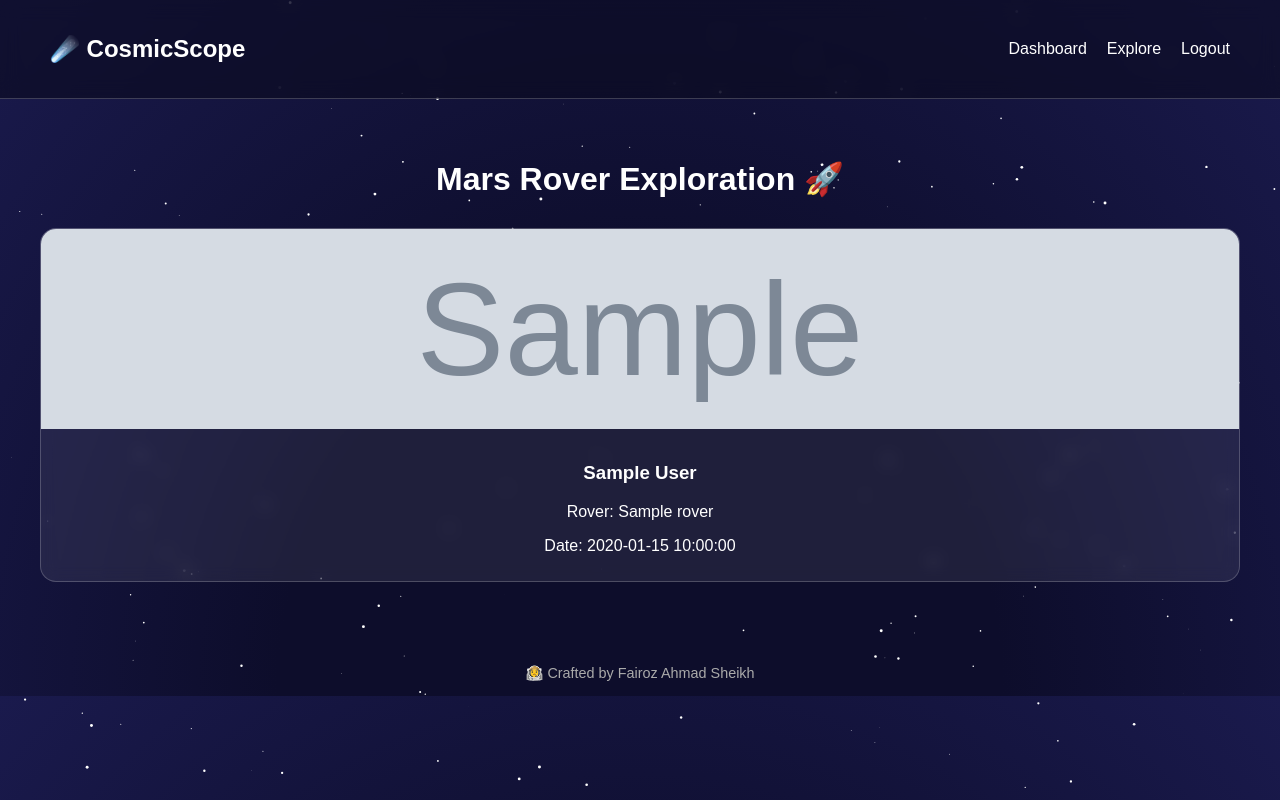
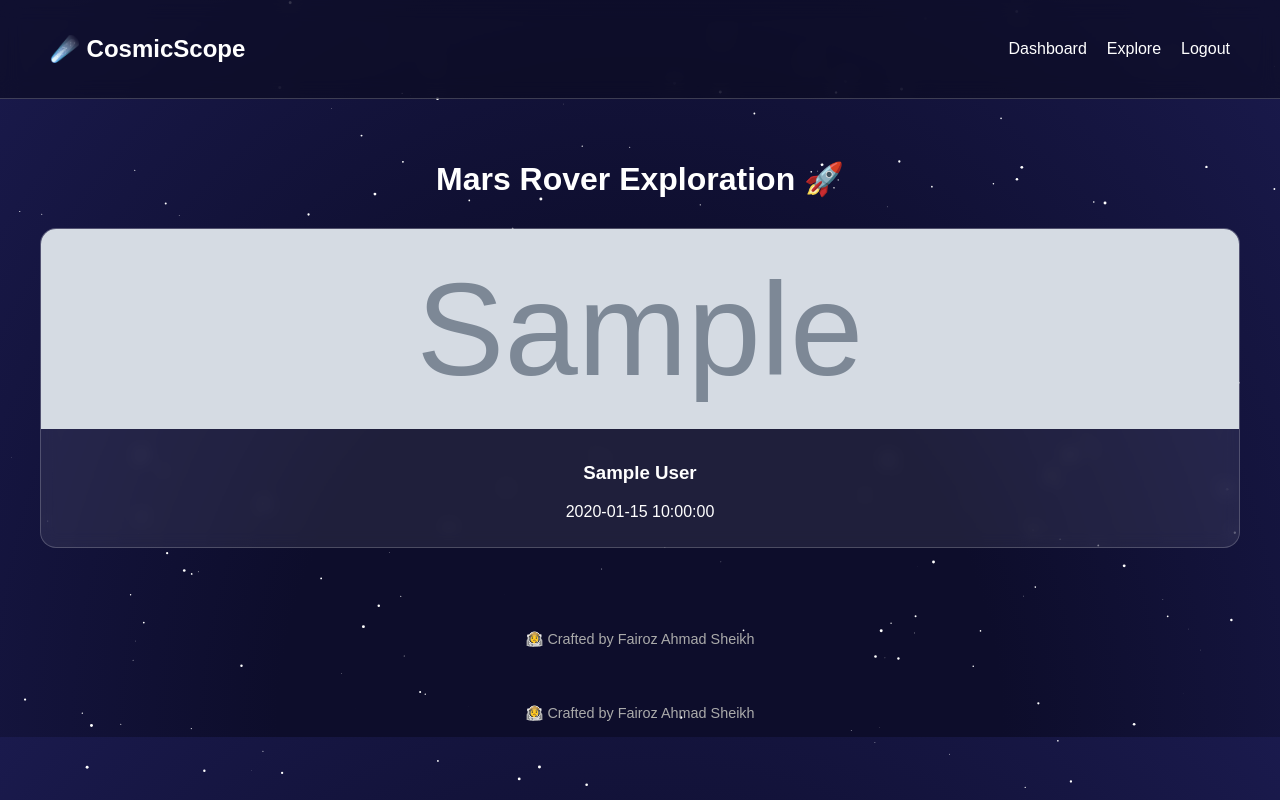
Before and after one commit to FairozAhmadSheikh/cosmicscope, a Flask app: template templates/explore.html in a window 1280 px wide. Run offline with Flask 3, Linux system fonts and the light colour scheme; the template is opened without the code that fills it: most values are stand-ins (such as "Sample title", 1, 10 or a date in 2020); grey boxes marked "Sample" are stand-in pictures.

Commit message:
updated explore html

```diff
--- a/templates/explore.html
+++ b/templates/explore.html
@@ -1,18 +1,17 @@
-{% extends "layout.html" %}
-{% block content %}
+{% extends "layout.html" %} {% block content %}
 <div class="explore-container">
   <h1>Mars Rover Exploration 🚀</h1>
   <div class="gallery">
-    {% for photo in photos %}
+    {% for photo in data %}
     <div class="card">
-      <img src="{{ photo.img_src }}" alt="Mars Photo" loading="lazy" />
+      <img src="{{ photo.img_src }}" alt="Mars Rover Image" />
       <div class="card-info">
         <h3>{{ photo.camera.full_name }}</h3>
-        <p>Rover: {{ photo.rover.name }}</p>
-        <p>Date: {{ photo.earth_date }}</p>
+        <p>{{ photo.earth_date }}</p>
       </div>
     </div>
     {% endfor %}
   </div>
 </div>
+<footer class="dev-tag">👨‍🚀 Crafted by Fairoz Ahmad Sheikh</footer>
 {% endblock %}
```
